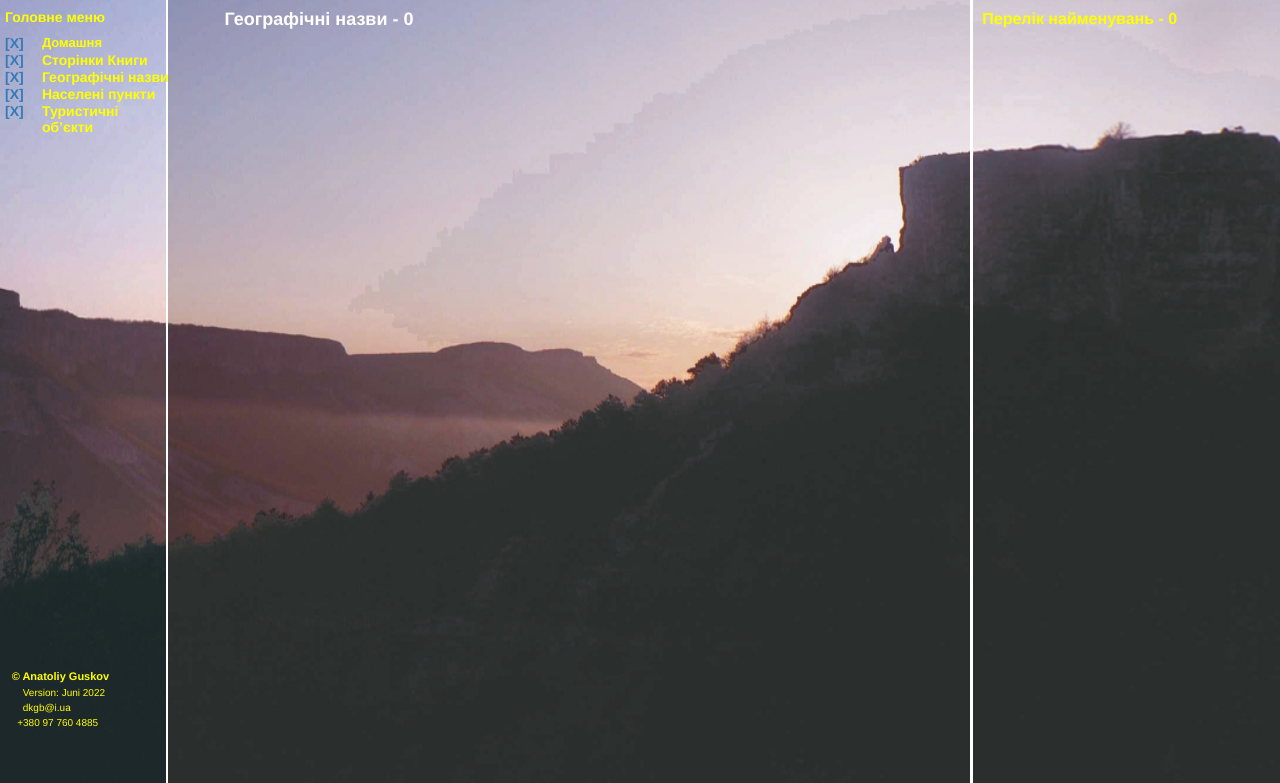
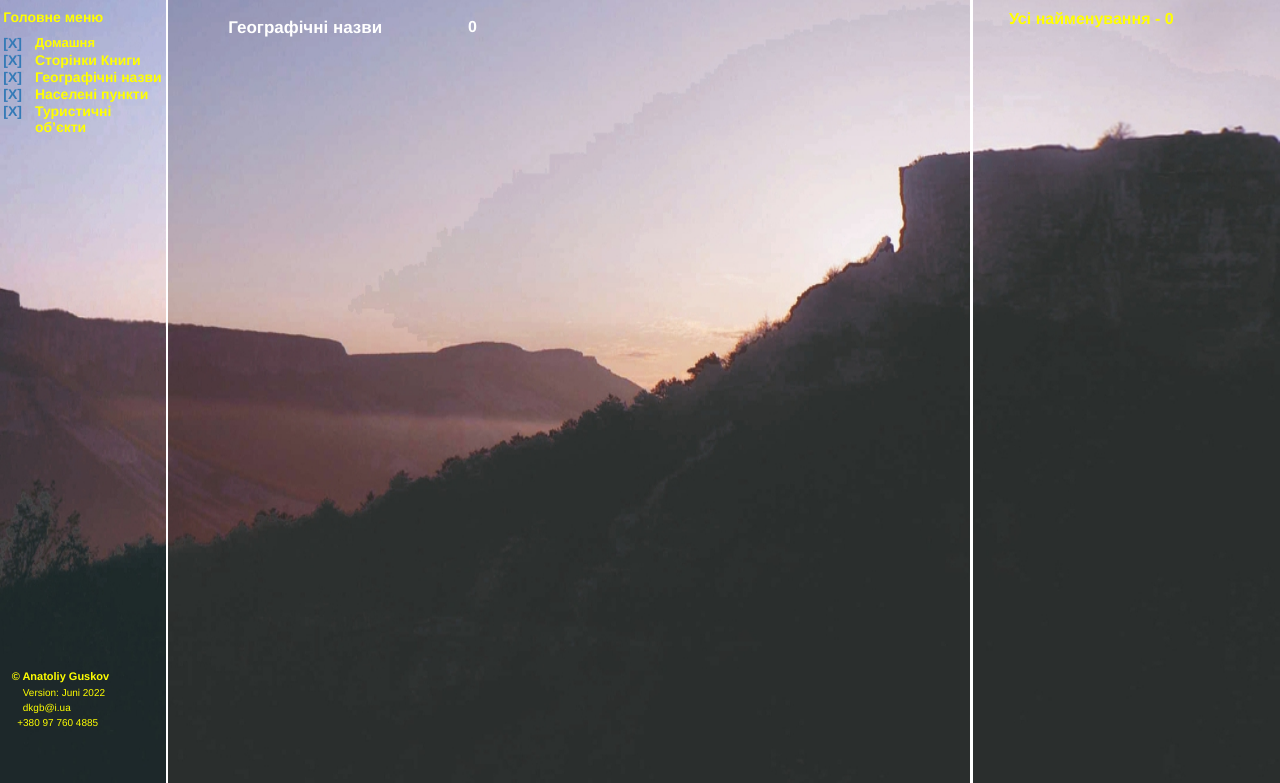
Before and after one commit to AnatolGuskov/caves_guskov, a Django app: page /bookland/register/1 in a window 1280 px wide. Shown: the top 783 px of the page. Run offline with Django 4.2, Linux system fonts and the light colour scheme; data that the repository does not hold is empty; some libraries are stand-ins or nearby versions.

Commit message:
Ukrainishe  mode

```diff
--- a/bookland/admin.py
+++ b/bookland/admin.py
@@ -1,6 +1,6 @@
 from django.contrib import admin
 
-from .models import Bookseites, Register, Bookseites_eng, Register_eng
+from .models import Bookseites, Register, Bookseites_eng, Register_eng, Text_site
 
 # admin.site.register(Bookseites)
 
@@ -20,3 +20,5 @@ admin.site.register(Bookseites_eng, BookseitesAdmin)
 class Register_engAdmin(admin.ModelAdmin):
     list_display = ('id', 'reg_art', 'reg_f_name', 'reg_s_name', 'reg_numbers',  )
 admin.site.register(Register_eng, RegisterAdmin)
+
+admin.site.register(Text_site)
--- a/bookland/templates/base_generic.html
+++ b/bookland/templates/base_generic.html
@@ -57,8 +57,8 @@
         background: none;
         border: 0px solid black;
         position: absolute;
-        left:3.0%;       top:0.0%;
-        width: 96%;   height:;
+        left:2.0%;       top:0.0%;
+        width: 97%;   height:;
         padding-left: 0;
         list-style: none;
         color: yellow;
@@ -86,14 +86,14 @@
       <img src="{% static 'image/Kule1_left.jpg' %}" alt="Chatyrdag_left"
                  style="width:100%;height:100%;"/>
 
-      <div class="menu_ukr">
+ <div class="menu_ukr">
            <h5><b>Головне меню</b></h5>
 
-<table style="width: 105.0%; line-height: 1.2; vertical-align: baseline;" >
+<table style="width: 101.0%; line-height: 1.2; vertical-align: baseline;" >
     <tr>
-        <td style="width:19.0%; font-size: 14px" >
+        <td style="width:17.0%; font-size: 14px" >
             <a href="{% url 'bookland:index'  %}"><strong>[X]</strong></a> </td>
-        <td style="width:3.0%">&nbsp;</td>
+        <td style="width:2.0%">&nbsp;</td>
         <td align="left" style = "font-size: 13px"><b> Домашня </b></td>
    </tr>
     <tr>
--- a/bookland/templates/register_art.html
+++ b/bookland/templates/register_art.html
@@ -29,10 +29,10 @@
         background: none;
         border: 0px solid white;
         position: absolute;
-        left:7.0%;       top: 0.0%;
-        width: 92.0%;   height: 7.0%;
+        left:2.0%;       top: 2.0%;
+        width: 96.0%;   height: 7.0%;
         padding-left: 0;
-        color: white;
+        color: white; ; font-size: 20px;
     }
 
     .center_list {
@@ -82,19 +82,25 @@
                  style="width:100%;height:100%;"/>
 
 <div class="center_tytle">
-    <h4> <b>{{art}} - {{num_name}}</b> </h4>
+<table style="width:38.0%; vertical-align: baseline;" >
+   <tr>
+   <td style="width:15.0%;"> <hp></hp> </td>
+   <td style="width:75.0%; color: white; font-size: 17px;"> <p><b>{{ art }} </b></p> </td>
+   <td align="right" style = "color: white; font-size: 16px;"> <p><b>{{ num_name }}</b></p></td>
+   </tr>
+</table>
 </div>  <!-- center_tytle  -->
 
 <div class = "center_list">
          {% for item in art_object_num %}
          {% if item %}
-<table style="width: 35.0%; line-height: 1.2; vertical-align: baseline; color: white" >
+<table style="width: 38.0%; line-height: 1.2; vertical-align: baseline; color: white" >
    <tr>
-   <td style="width:15.0%; font-size: 14px" align="left" >
+   <td style="width:15.0%" align="left" >
        <a href="{% url 'bookland:register-object' item.1 %}" >
        <b style = "font-size: 14px" > [X] </b></a>
        </td>
-   <td style="width:65.0%; color: white"> <b>{{ item.1 }}</b> </td>
+   <td style="width:75.0%; color: white; font-size: 14px"> <b>{{ item.1 }}</b> </td>
    <td align="right" style = "font-size: 13px; color: white">
        <b> {{ item.2 }} </b></td>
    </tr>
@@ -108,7 +114,7 @@
 
 
 <div class="side_right_tytle">
-        <h4 style="font-size: 16px"> <b>Перелік найменувань - {{num_name}}</b> </h4>
+        <h4 style="font-size: 16px"> <b>&nbsp;&nbsp;&nbsp;&nbsp;&nbsp;&nbsp;Усі найменування - {{num_name}}</b> </h4>
 </div>  <!-- side_right_tytle -->
 
 <div class="side_right_register">
--- a/bookland/templates/seites.html
+++ b/bookland/templates/seites.html
@@ -51,7 +51,7 @@
         overflow: auto;
         position: absolute;
         left:101.5%;       top: 18.0%;
-        width: 35.5%;   height: 92.0%;
+        width: 35.5%;   height: 81.0%;
         padding-left: 0;
         color: yellow;
     }
--- a/bookland/templates/zoom_seite.html
+++ b/bookland/templates/zoom_seite.html
@@ -71,13 +71,12 @@
     {% if quelle_zoom == "seites" %}
      <h5> <a href="{% url 'bookland:seites-list' zoom_seite.id %}"><b>[X]&nbsp;</b></a><b>Назад</b></h5>
     {% else %}
-
      <h5> <a href="{% url 'bookland:register-seites' quelle_zoom 1 %}"><b>[X]&nbsp;</b></a><b>Назад</b></h5>
     {% endif %}
 
 </div>  <!-- side_right_tytle -->
 
-<p class = "side_right_text" style = "font-size: 11px; line-height: 1.2;">
+<p class = "side_right_text" style = "font-size: 12px; line-height: 1.2;">
 
 {{ zoom_seite.content_seite }}
 
--- a/bookland/views.py
+++ b/bookland/views.py
@@ -3,18 +3,24 @@ from django.shortcuts import render
 from django.views import generic
 from django.db.models import Q
 
-from . models import Bookseites, Register, Bookseites_eng
+from . models import Bookseites, Register, Bookseites_eng, Text_site
 
 
 
 
 # ================== INDEX  ===========================
 def index(request):
+    tytle = Text_site.objects.get(theme = "index_tytle")
+    text_tytle = tytle.ukr
+    annotation = Text_site.objects.get(theme="index_annotation")
+    text_annotation = annotation.ukr
 
     return render(
         request, 'index.html',
         context = {
             'name': "Anatoly",
+            'text_tytle': text_tytle,
+            'text_annotation': text_annotation,
         }
            )
 # ================== SITES  ===========================
@@ -102,11 +108,14 @@ def register_art(request, art):
     return render(
         request, 'register_art.html',
         context = {
+            'art': art,
             'reg_name_list': reg_name_list,
-            'art': art,
+            'num_name': num_name,
+
             'art_object': art_object,
-            'num_name': num_name,
             'art_object_num': art_object_num,
+
+
         }
            )
 # ================== END register_art ===========================
@@ -114,14 +123,15 @@ def register_art(request, art):
 # ================== REGISTER OBJECT ===========================
 def register_object(request, obj):
 
-    reg_name_list = Register.objects.all().filter(reg_s_name = obj)
-    num_name = len(reg_name_list)
-    object_name = obj
+    object_name = obj  # обраний тип об'єкту
+    reg_name_list = Register.objects.all().filter(reg_s_name = obj)  # список об'ектів обраного типу
+    num_name = len(reg_name_list)   # кількість об'ектів обраного типу
 
-    art = reg_name_list [0].reg_art
-    reg_name_list_all = Register.objects.all().filter(reg_art=art)
-    num_name_art = len(reg_name_list_all)
+    art = reg_name_list [0].reg_art    # вид показчика (географія, міста, туроб'єкти)
+    reg_name_list_all = Register.objects.all().filter(reg_art=art)   # список найменувань виду показчика
+    num_name_art = len(reg_name_list_all)  # кількість найменувань виду показчика
 
+# формування списку типів об'єктів показчика з вичисленням кількості об'єктів у списку
     art_object = set(())
     for object in reg_name_list_all:
         art_object.add (object.reg_s_name)
@@ -138,12 +148,13 @@ def register_object(request, obj):
     return render(
         request, 'register_object.html',
         context = {
+            'object_name': object_name,
             'reg_name_list': reg_name_list,
-            'num_name_art': num_name_art, 'num_name': num_name,
+            'num_name': num_name,
+            'art': art,
+            'num_name_art': num_name_art,
             'art_object': art_object,
             'art_object_num': art_object_num,
-            'obj': obj, 'art': art,
-            'object_name': object_name,
 
         }
            )
@@ -154,18 +165,24 @@ def register_object(request, obj):
 # ================== REGISTER SEITES ===========================
 def register_seites(request, pk, art):
 
-    reg_seites = Register.objects.get(pk = pk)
-    reg_name = reg_seites.reg_f_name
-    reg_num =  reg_seites.reg_numbers
-    reg_art =  reg_seites.reg_art
-    reg_pk = pk
+    reg_seites = Register.objects.get(pk = pk) # сторінки з вказаним об'єктом
+    reg_name = reg_seites.reg_f_name           # найменування об'єкту
+    reg_num =  reg_seites.reg_numbers          # нумера сторінок з вказаним об'єктом
+    reg_art =  reg_seites.reg_art              # вид показчика об'єкта
+    reg_pk = pk                                # код об'єкта
+    reg_object = reg_seites.reg_s_name         # тип об'єкта
 
-    reg_name_list = Register.objects.all().filter(reg_art=reg_art)
+    reg_object_list = Register.objects.all().filter(reg_s_name = reg_object) # список об'єктів заданого типу
+    num_name = len(reg_object_list)
+    reg_name_list = Register.objects.all().filter(reg_art=reg_art) # список всіх об'єктів виду показчика
 
     return render(
         request, 'register_seites.html',
         context = {
             'reg_seites': reg_seites,
+            'object_name': reg_object,
+            'reg_object_list': reg_object_list,
+            'num_name': num_name,
             'reg_name_list': reg_name_list,
             'reg_art': reg_art, 'reg_name': reg_name,
             'reg_num': reg_num,
```
Also changed, not shown: bookland/models.py (+11 -0 lines), bookland/templates/index.html (+3 -34 lines), bookland/templates/register_object.html (+13 -8 lines), bookland/templates/register_seites.html (+4 -5 lines), bookland/templates/seites_list.html (+4 -3 lines), bookland/migrations/0003_text_site.py (added), bookland/static/bookseites/010_011.jpg, bookland/static/bookseites/026_027.jpg, bookland/static/bookseites/090_091.jpg, bookland/static/bookseites/130_131.jpg.
